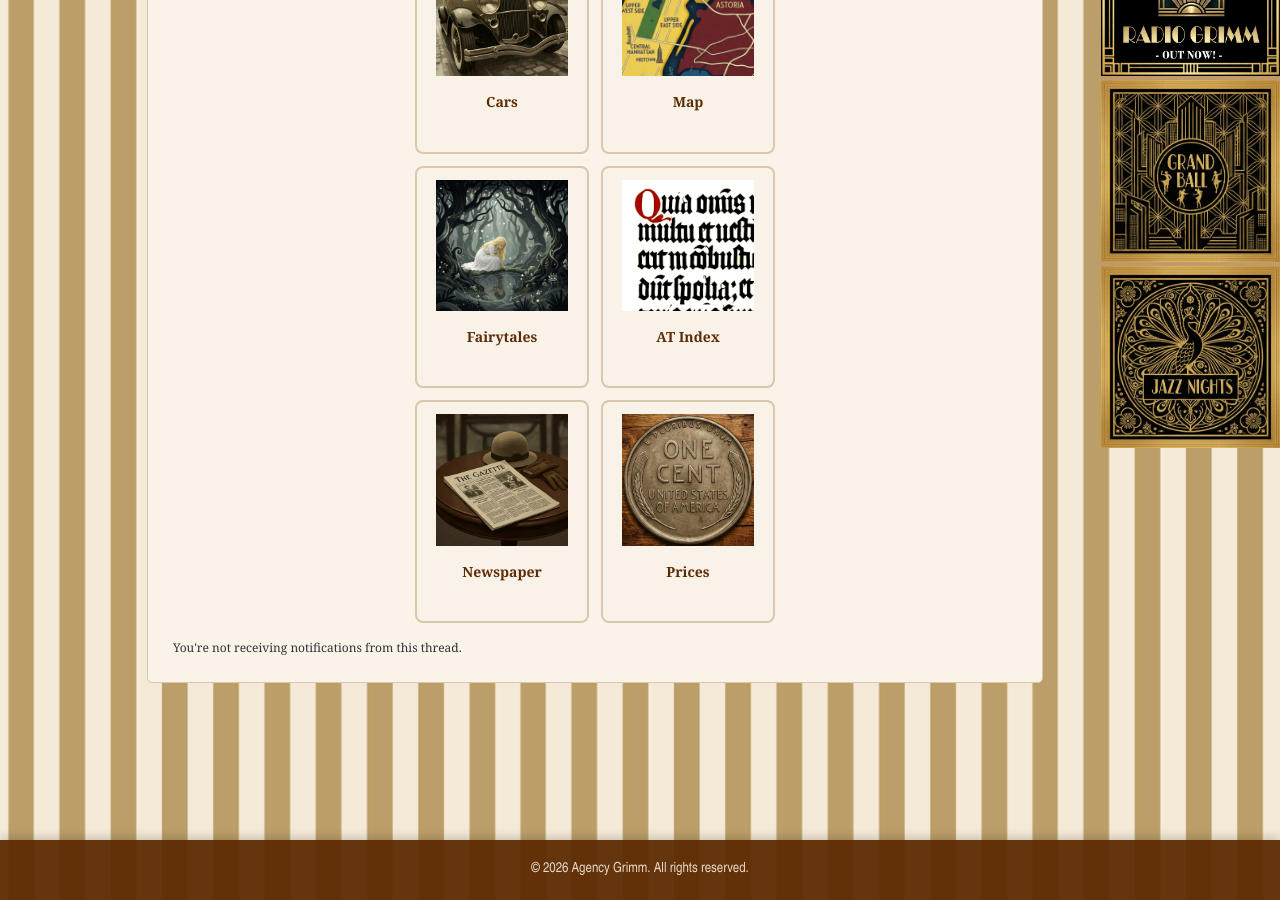
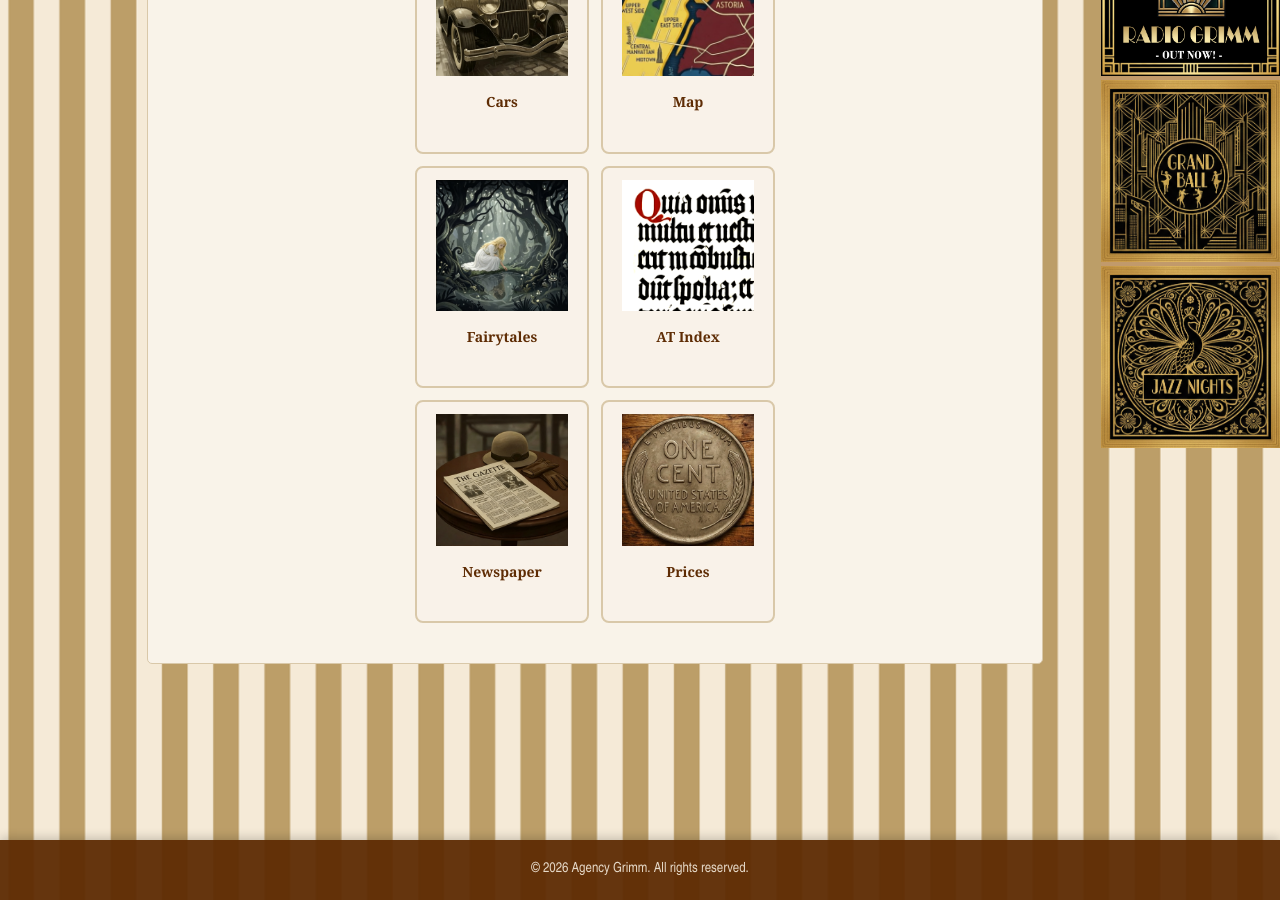
Before and after one commit to johnhopes-collab/grimmsdetectiveagency, a Jekyll site: the page built from archives.html, in a window 1280 px wide and 900 px high, scrolled down 791 px. Built offline with Jekyll 4.4.1, drawn with Linux system fonts in a browser that asks for light colours.

Commit message:
Update archives.html

```diff
--- a/archives.html
+++ b/archives.html
@@ -66,6 +66,3 @@ title: Archives
     </a>
 
 </div>
-
-
-You're not receiving notifications from this thread.
```
